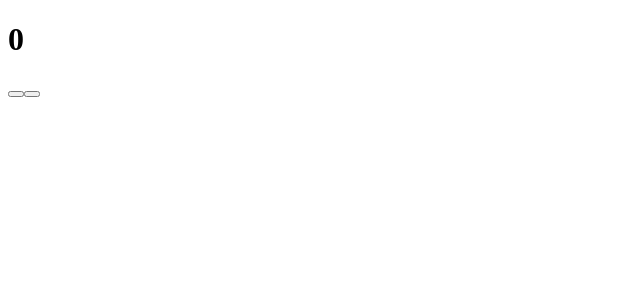
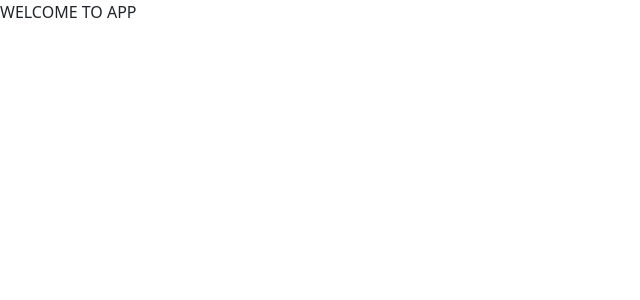
Before and after one commit to Wesson1337/MoneySaver, a React (Create React App) app in the folder frontend/: page / in a window 1280 px wide. Shown: the top 300 px of the page, without its empty margins (0-640 px from the left). Built offline with nearby package versions, Linux system fonts and the light colour scheme.

Commit message:
made project structure, changed alpine version of frontend from 3.17 to 3.16 due to error with docker-entrypoint.sh

```diff
--- a/frontend/package.json
+++ b/frontend/package.json
@@ -6,8 +6,12 @@
     "@testing-library/jest-dom": "^5.16.5",
     "@testing-library/react": "^13.4.0",
     "@testing-library/user-event": "^13.5.0",
+    "axios": "^1.3.2",
+    "bootstrap": "^5.2.3",
     "react": "^18.2.0",
+    "react-bootstrap": "^2.7.0",
     "react-dom": "^18.2.0",
+    "react-router-dom": "^6.8.1",
     "react-scripts": "5.0.1",
     "web-vitals": "^2.1.4"
   },
--- a/frontend/public/index.html
+++ b/frontend/public/index.html
@@ -17,20 +17,16 @@
       work correctly both with client-side routing and a non-root public URL.
       Learn how to configure a non-root public URL by running `npm run build`.
     -->
+    <link
+      rel="stylesheet"
+      href="https://cdn.jsdelivr.net/npm/bootstrap@5.2.3/dist/css/bootstrap.min.css"
+      integrity="sha384-rbsA2VBKQhggwzxH7pPCaAqO46MgnOM80zW1RWuH61DGLwZJEdK2Kadq2F9CUG65"
+      crossorigin="anonymous"
+    />
     <title>React App</title>
   </head>
   <body>
     <noscript>You need to enable JavaScript to run this app.</noscript>
     <div id="root"></div>
-    <!--
-      This HTML file is a template.
-      If you open it directly in the browser, you will see an empty page.
-
-      You can add webfonts, meta tags, or analytics to this file.
-      The build step will place the bundled scripts into the <body> tag.
-
-      To begin the development, run `npm start` or `yarn start`.
-      To create a production bundle, use `npm run build` or `yarn build`.
-    -->
   </body>
 </html>
--- a/frontend/src/App.js
+++ b/frontend/src/App.js
@@ -1,10 +1,9 @@
 import React from 'react';
-import ClassCounter from "./components/ClassCounter";
 
 function App() {
   return (
     <div className="App">
-        <ClassCounter />
+        WELCOME TO APP
     </div>
   );
 }
--- a/frontend/src/components/ClassCounter.jsx
+++ /dev/null
@@ -1,32 +0,0 @@
-import React from 'react';
-
-class ClassCounter extends React.Component {
-    constructor(props) {
-        super(props);
-        this.state = {
-            count: 0
-        }
-        this.increment = this.increment.bind(this)
-        this.decrement = this.decrement.bind(this)
-    }
-
-    increment() {
-        this.setState({count: this.state.count + 1})
-    }
-
-    decrement() {
-        this.setState({count: this.state.count - 1})
-    }
-
-    render() {
-        return (
-            <div>
-                <h1>{this.state.count}</h1>
-                <button onClick={this.increment}></button>
-                <button onClick={this.decrement}></button>
-            </div>
-        )
-    }
-}
-
-export default ClassCounter;
```
Also changed, not shown: frontend/src/components/AppRouter.js (added, +11 -0 lines), frontend/src/pages/Auth.js (added, +11 -0 lines), frontend/src/pages/MainPage.js (added, +11 -0 lines), frontend/src/pages/Accounts.js (added), frontend/src/pages/Operations.js (added), frontend/src/routes.js (added), 2 other files (tests, documents, lock files or other folders).
